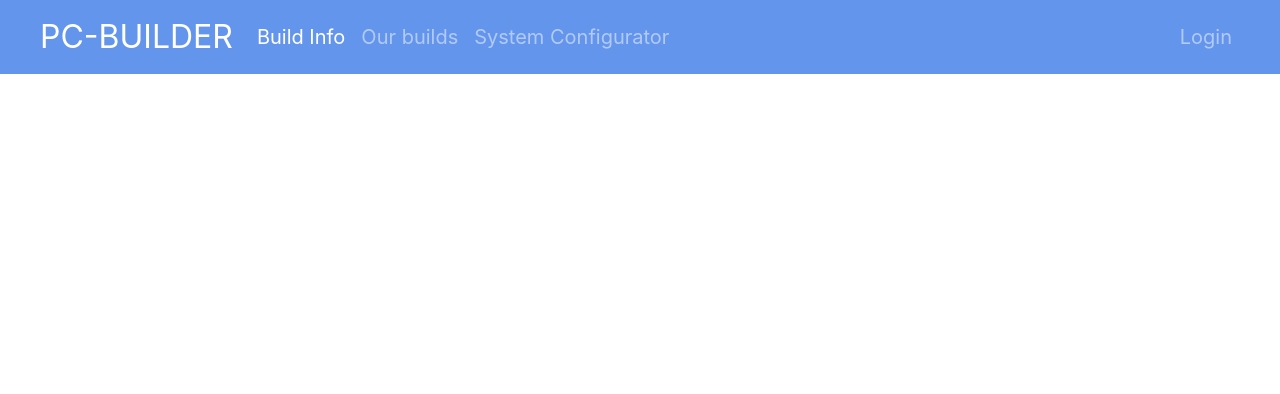
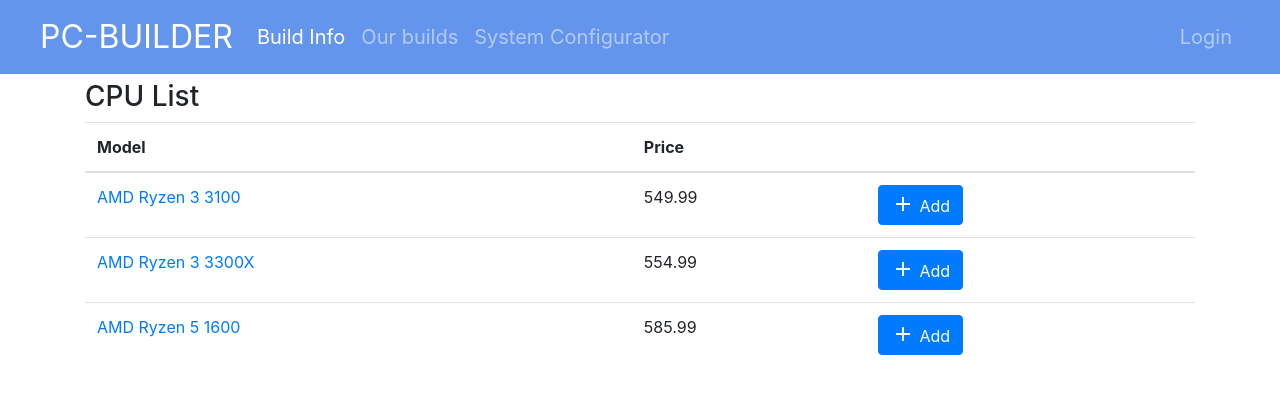
Before and after one commit to Florea-Francescu/PC-Builder, an Angular app: page /cpus in a window 1280 px wide. Before the commit this address led to /. Shown: the top 394 px of the page. Built offline with nearby package versions, Linux system fonts and the light colour scheme.

Commit message:
get-products-service: Added the page that displays all the CPUs

```diff
--- /dev/null
+++ b/src/app/_services/prices.service.ts
@@ -0,0 +1,21 @@
+import { Injectable } from '@angular/core';
+import { Price } from '../data models/Price';
+
+@Injectable({
+  providedIn: 'root'
+})
+export class PricesService {
+
+  constructor() { }
+
+  getLowest(prices: Price[]) {
+    let lowest = prices[0];
+
+    for(let price of prices) {
+      if(price.price < lowest.price)
+        lowest = price;
+    }
+
+    return lowest;
+  }
+}
--- a/src/app/configurator/configurator.component.html
+++ b/src/app/configurator/configurator.component.html
@@ -2,7 +2,7 @@
     <div class="card category required">
         <div class="card-body">
             <h5 class="card-title text-center">CPU</h5>
-            <a href="#" class="btn btn-primary btn-block">
+            <a [routerLink]="['/cpus']" class="btn btn-primary btn-block">
                 <span class="material-icons align-text-bottom">
                     add
                 </span>
--- /dev/null
+++ b/src/app/cpus/cpus.component.css
@@ -0,0 +1,3 @@
+.container {
+    padding-top: 10px;
+}
--- /dev/null
+++ b/src/app/cpus/cpus.component.html
@@ -0,0 +1,26 @@
+<div class="container">
+    <h3>CPU List</h3>
+    <table class="table">
+        <thead>
+          <tr>
+            <th scope="col">Model</th>
+            <th scope="col">Price</th>
+            <th scope="col"></th>
+          </tr>
+        </thead>
+        <tbody>
+          <tr *ngFor="let cpu of cpus">
+            <td><a [routerLink]="['/cpu/', cpu.id]">{{ cpu.name }}</a></td>
+            <td>{{ pricesService.getLowest(cpu.prices).price }}</td>
+            <td>
+                <button class="btn btn-primary">
+                    <span class="material-icons align-text-bottom">
+                        add
+                    </span>
+                    Add
+                </button>
+            </td>
+          </tr>
+        </tbody>
+    </table>
+</div>
--- /dev/null
+++ b/src/app/cpus/cpus.component.ts
@@ -0,0 +1,24 @@
+import { Component, OnInit } from '@angular/core';
+import { CPU } from '../data models/CPU';
+import { PricesService } from '../_services/prices.service';
+import { ProductsService } from '../_services/products.service';
+
+@Component({
+  selector: 'app-cpus',
+  templateUrl: './cpus.component.html',
+  styleUrls: ['./cpus.component.css']
+})
+export class CpusComponent implements OnInit {
+  cpus: CPU[];
+
+  constructor(
+    private productsService: ProductsService,
+    public pricesService: PricesService
+  ) { }
+
+  ngOnInit(): void {
+    this.productsService.getCPUs()
+      .subscribe(cpus => this.cpus = cpus);
+  }
+
+}
--- a/src/app/navbar/navbar.component.html
+++ b/src/app/navbar/navbar.component.html
@@ -14,7 +14,7 @@
                 <a class="nav-link" href="#">Our builds</a>
             </li>
             <li class="nav-item">
-                <a class="nav-link" href="#">System Configurator</a>
+                <a class="nav-link" [routerLink]="['/configurator']">System Configurator</a>
             </li>
 
         </ul>
--- a/src/app/prices-display/prices-display.component.html
+++ b/src/app/prices-display/prices-display.component.html
@@ -1,5 +1,4 @@
 <h5>Prices</h5>
-<ul class="list-group list-group-flush">
 <table class="table">
     <thead>
       <tr>
@@ -18,4 +17,3 @@
       </tr>
     </tbody>
 </table>
-</ul>
```
Also changed, not shown: src/app/app.module.ts (+8 -3 lines), 2 other files (tests, documents, lock files or other folders). Lines whose indentation alone changed are shown as unchanged.
